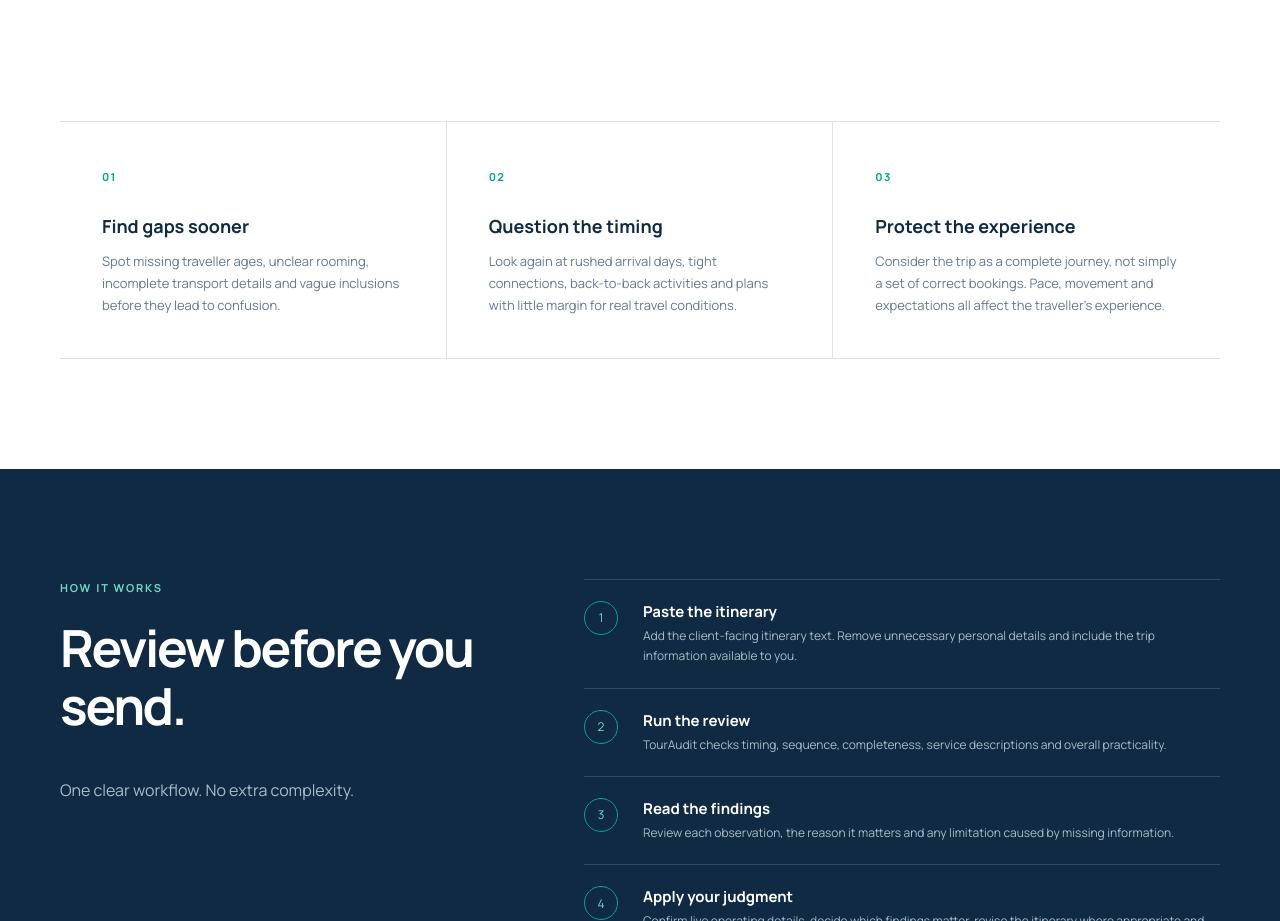
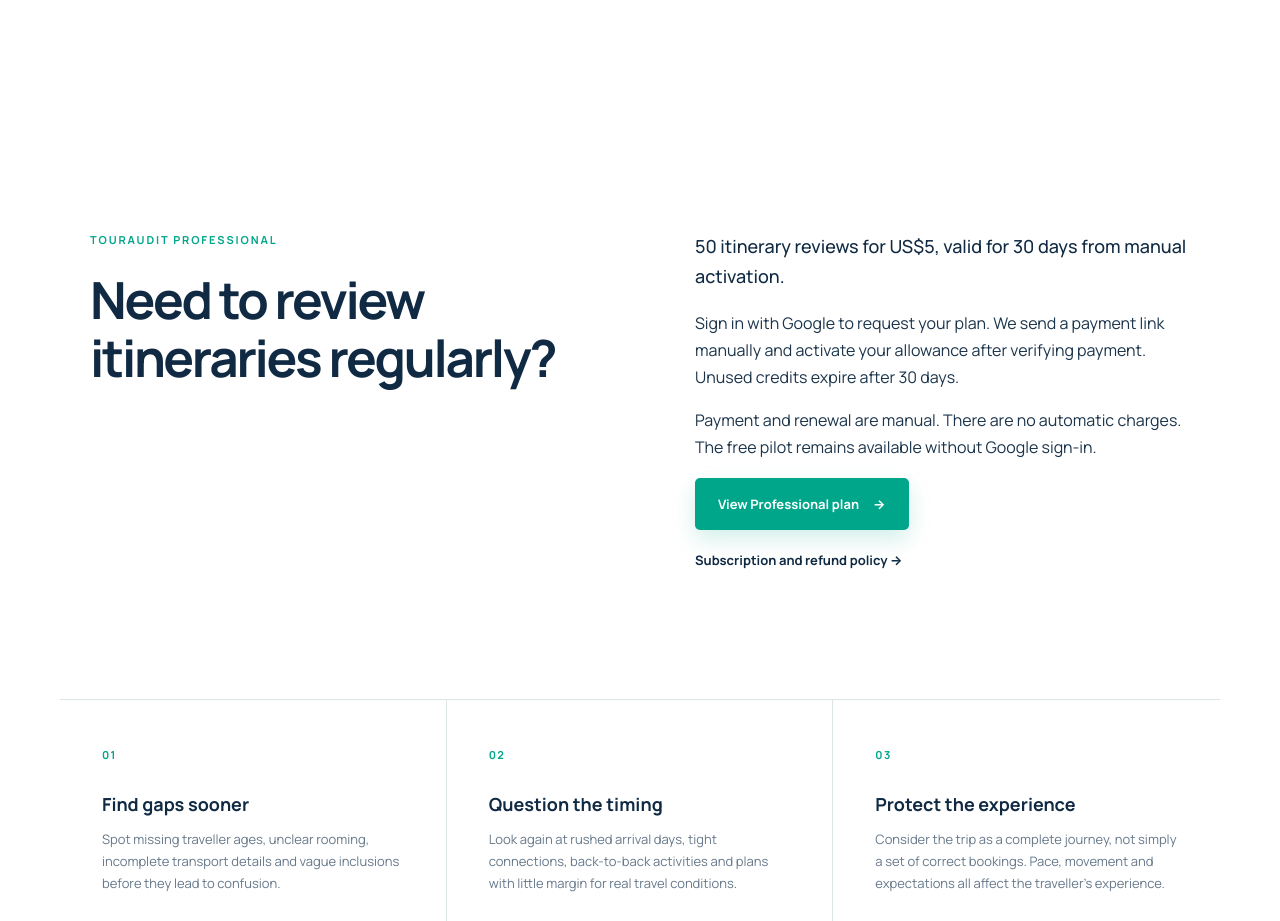
Before and after one commit to TripAudit/tripaudit-website, a Next.js app in the folder TripAudit-Vercel-Website/: page / in a window 1280 px wide. Shown: the part 1680-2601 px from the top of the page. Built offline with nearby package versions, Linux system fonts and the light colour scheme.

Commit message:
Introduce Professional plan on homepage below the introduction

```diff
--- a/TripAudit-Vercel-Website/app/page.tsx
+++ b/TripAudit-Vercel-Website/app/page.tsx
@@ -37,6 +37,20 @@ export default function Home() {
       <section className="section intro" id="about">
         <div><p className="eyebrow">A second set of eyes</p><h2>Correct on paper.<br />Practical in real life.</h2></div>
         <div><p className="section-lead">A flight can be confirmed, a hotel can be booked and every date can match, yet the complete itinerary may still create a poor client experience.</p><p>Proofreading asks whether the document reads correctly. Itinerary quality control asks whether the journey works. Is there enough time after arrival? Do the services connect logically? Are important details missing? Does the programme match what the client has been promised?</p><p>TourAudit brings these questions into one pre-send review. The consultant keeps control of every final decision.</p><p><Link className="text-link" href="/why-touraudit">See how TourAudit differs from general AI tools <Arrow /></Link></p></div>
+      </section>
+
+      <section className="section intro" id="professional" aria-labelledby="professional-heading">
+        <div>
+          <p className="eyebrow">TourAudit Professional</p>
+          <h2 id="professional-heading">Need to review itineraries regularly?</h2>
+        </div>
+        <div>
+          <p className="section-lead">50 itinerary reviews for US$5, valid for 30 days from manual activation.</p>
+          <p>Sign in with Google to request your plan. We send a payment link manually and activate your allowance after verifying payment. Unused credits expire after 30 days.</p>
+          <p>Payment and renewal are manual. There are no automatic charges. The free pilot remains available without Google sign-in.</p>
+          <p><a className="button" href="https://app.touraudit.com/subscription">View Professional plan <Arrow /></a></p>
+          <p><Link className="text-link" href="/subscription-refund-policy">Subscription and refund policy <Arrow /></Link></p>
+        </div>
       </section>
 
       <section className="value-grid">
```
